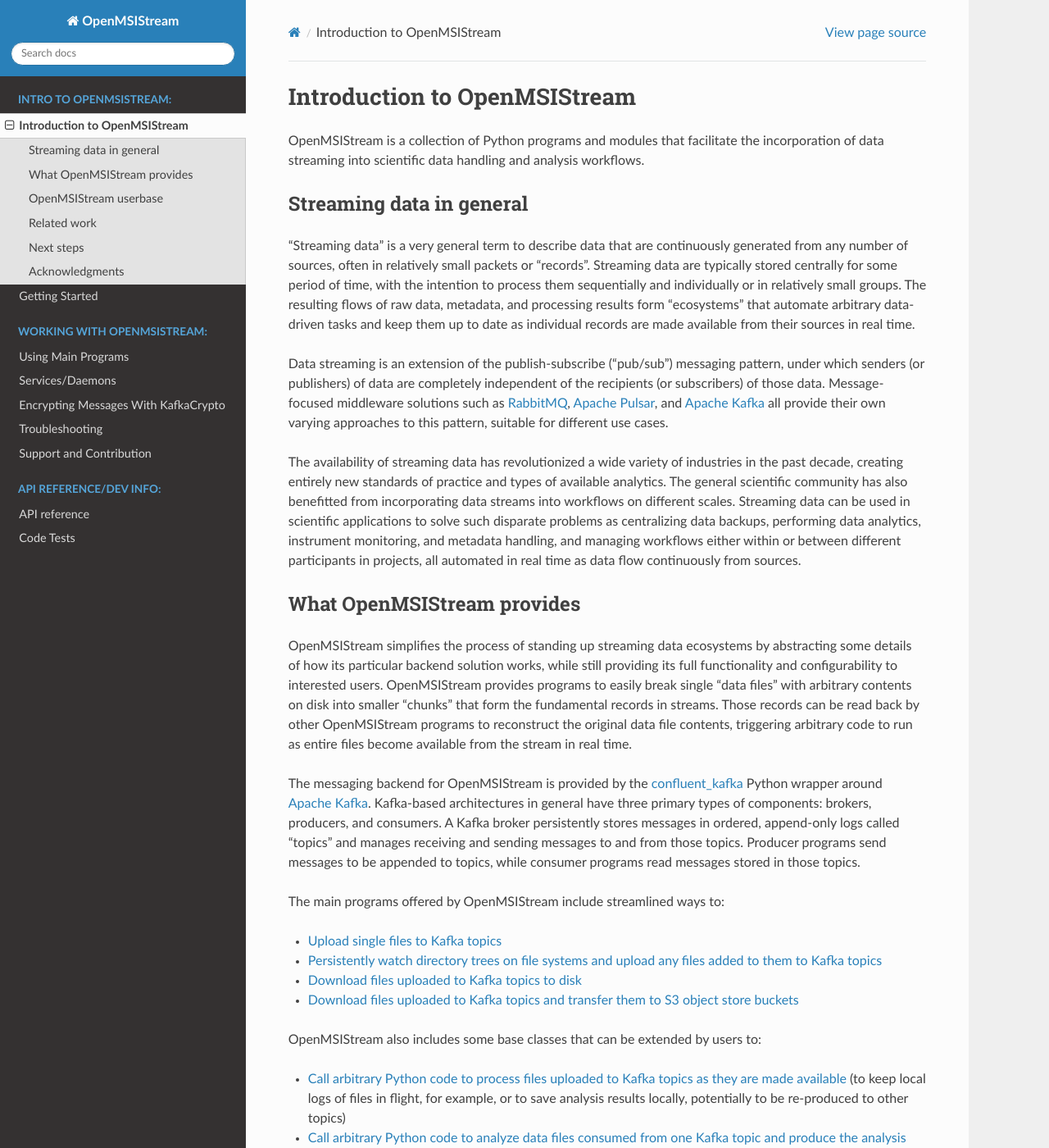
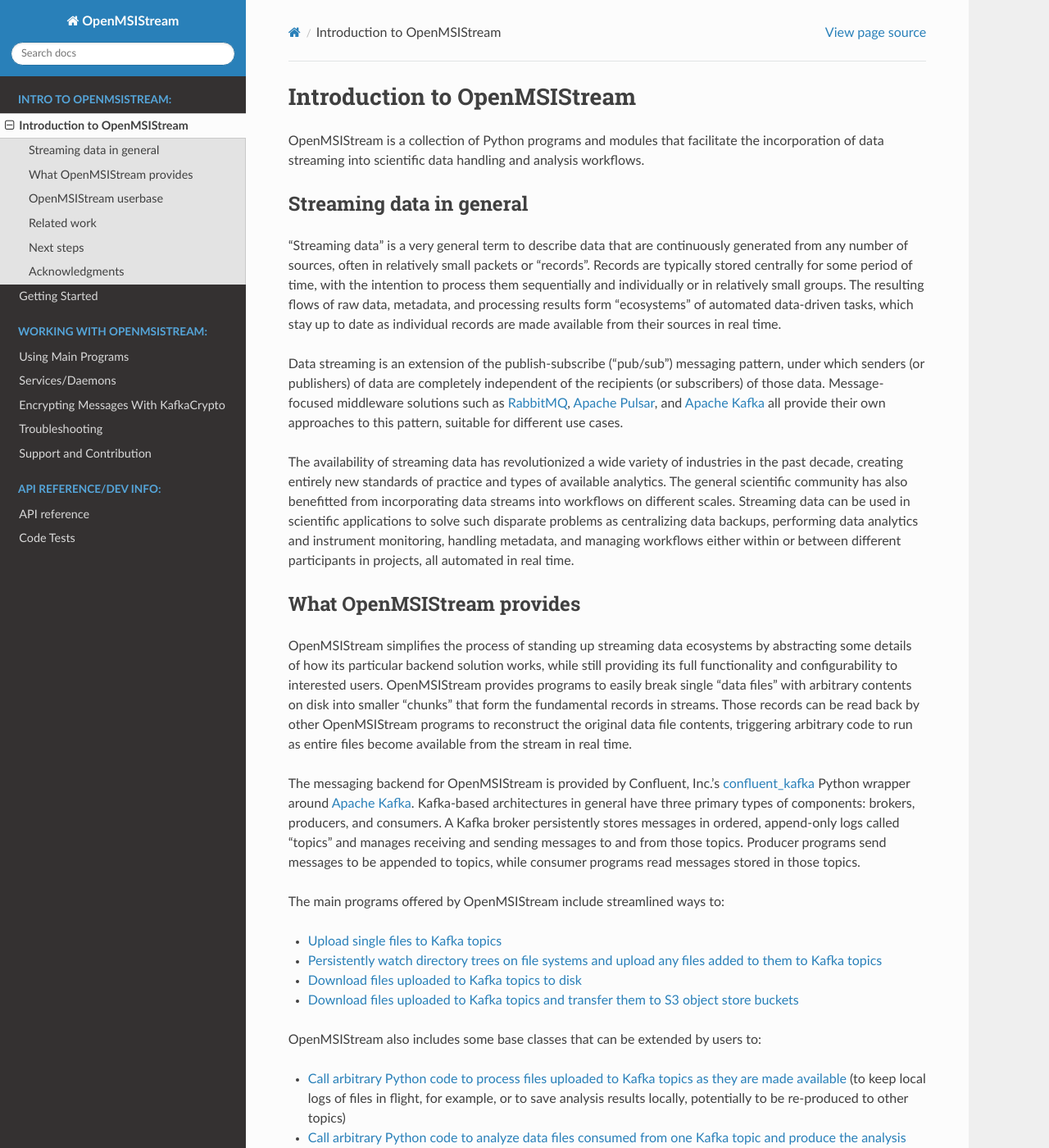
Before and after one commit to openmsi/openmsistream, a Sphinx documentation site: the page built from docs/source/installation/introduction.rst, in a window 1280 px wide and 1400 px high. Shown: the whole window at 82% size. Built offline with Sphinx 7.4.7 and the Read the Docs theme 2.0.0, drawn with Linux system fonts in a browser that asks for light colours; some of the changed text lies outside the part shown.

Commit message:
Very minor text updates

```diff
--- a/docs/source/installation/introduction.rst
+++ b/docs/source/installation/introduction.rst
@@ -7,18 +7,18 @@ OpenMSIStream is a collection of Python programs and modules that facilitate the
 Streaming data in general
 -------------------------
 
-"Streaming data" is a very general term to describe data that are continuously generated from any number of sources, often in relatively small packets or "records". Streaming data are typically stored centrally for some period of time, with the intention to process them sequentially and individually or in relatively small groups. The resulting flows of raw data, metadata, and processing results form "ecosystems" that automate arbitrary data-driven tasks and keep them up to date as individual records are made available from their sources in real time.
+"Streaming data" is a very general term to describe data that are continuously generated from any number of sources, often in relatively small packets or "records". Records are typically stored centrally for some period of time, with the intention to process them sequentially and individually or in relatively small groups. The resulting flows of raw data, metadata, and processing results form "ecosystems" of automated data-driven tasks, which stay up to date as individual records are made available from their sources in real time.
 
-Data streaming is an extension of the publish-subscribe ("pub/sub") messaging pattern, under which senders (or publishers) of data are completely independent of the recipients (or subscribers) of those data. Message-focused middleware solutions such as `RabbitMQ <https://www.rabbitmq.com/>`_, `Apache Pulsar <https://pulsar.apache.org/>`_, and `Apache Kafka <https://kafka.apache.org/>`_ all provide their own varying approaches to this pattern, suitable for different use cases.
+Data streaming is an extension of the publish-subscribe ("pub/sub") messaging pattern, under which senders (or publishers) of data are completely independent of the recipients (or subscribers) of those data. Message-focused middleware solutions such as `RabbitMQ <https://www.rabbitmq.com/>`_, `Apache Pulsar <https://pulsar.apache.org/>`_, and `Apache Kafka <https://kafka.apache.org/>`_ all provide their own approaches to this pattern, suitable for different use cases.
 
-The availability of streaming data has revolutionized a wide variety of industries in the past decade, creating entirely new standards of practice and types of available analytics. The general scientific community has also benefitted from incorporating data streams into workflows on different scales. Streaming data can be used in scientific applications to solve such disparate problems as centralizing data backups, performing data analytics, instrument monitoring, and metadata handling, and managing workflows either within or between different participants in projects, all automated in real time as data flow continuously from sources.
+The availability of streaming data has revolutionized a wide variety of industries in the past decade, creating entirely new standards of practice and types of available analytics. The general scientific community has also benefitted from incorporating data streams into workflows on different scales. Streaming data can be used in scientific applications to solve such disparate problems as centralizing data backups, performing data analytics and instrument monitoring, handling metadata, and managing workflows either within or between different participants in projects, all automated in real time.
 
 What OpenMSIStream provides
 ---------------------------
 
 OpenMSIStream simplifies the process of standing up streaming data ecosystems by abstracting some details of how its particular backend solution works, while still providing its full functionality and configurability to interested users. OpenMSIStream provides programs to easily break single "data files" with arbitrary contents on disk into smaller "chunks" that form the fundamental records in streams. Those records can be read back by other OpenMSIStream programs to reconstruct the original data file contents, triggering arbitrary code to run as entire files become available from the stream in real time.
 
-The messaging backend for OpenMSIStream is provided by the `confluent_kafka <https://github.com/confluentinc/confluent-kafka-python>`_ Python wrapper around `Apache Kafka <https://kafka.apache.org/>`_. Kafka-based architectures in general have three primary types of components: brokers, producers, and consumers. A Kafka broker persistently stores messages in ordered, append-only logs called "topics" and manages receiving and sending messages to and from those topics. Producer programs send messages to be appended to topics, while consumer programs read messages stored in those topics.
+The messaging backend for OpenMSIStream is provided by Confluent, Inc.'s `confluent_kafka <https://github.com/confluentinc/confluent-kafka-python>`_ Python wrapper around `Apache Kafka <https://kafka.apache.org/>`_. Kafka-based architectures in general have three primary types of components: brokers, producers, and consumers. A Kafka broker persistently stores messages in ordered, append-only logs called "topics" and manages receiving and sending messages to and from those topics. Producer programs send messages to be appended to topics, while consumer programs read messages stored in those topics.
 
 The main programs offered by OpenMSIStream include streamlined ways to:
 
```
Also changed, not shown: other parts of docs/source/installation/introduction.rst (+1 -1 lines), paper.md (+1 -0 lines).
